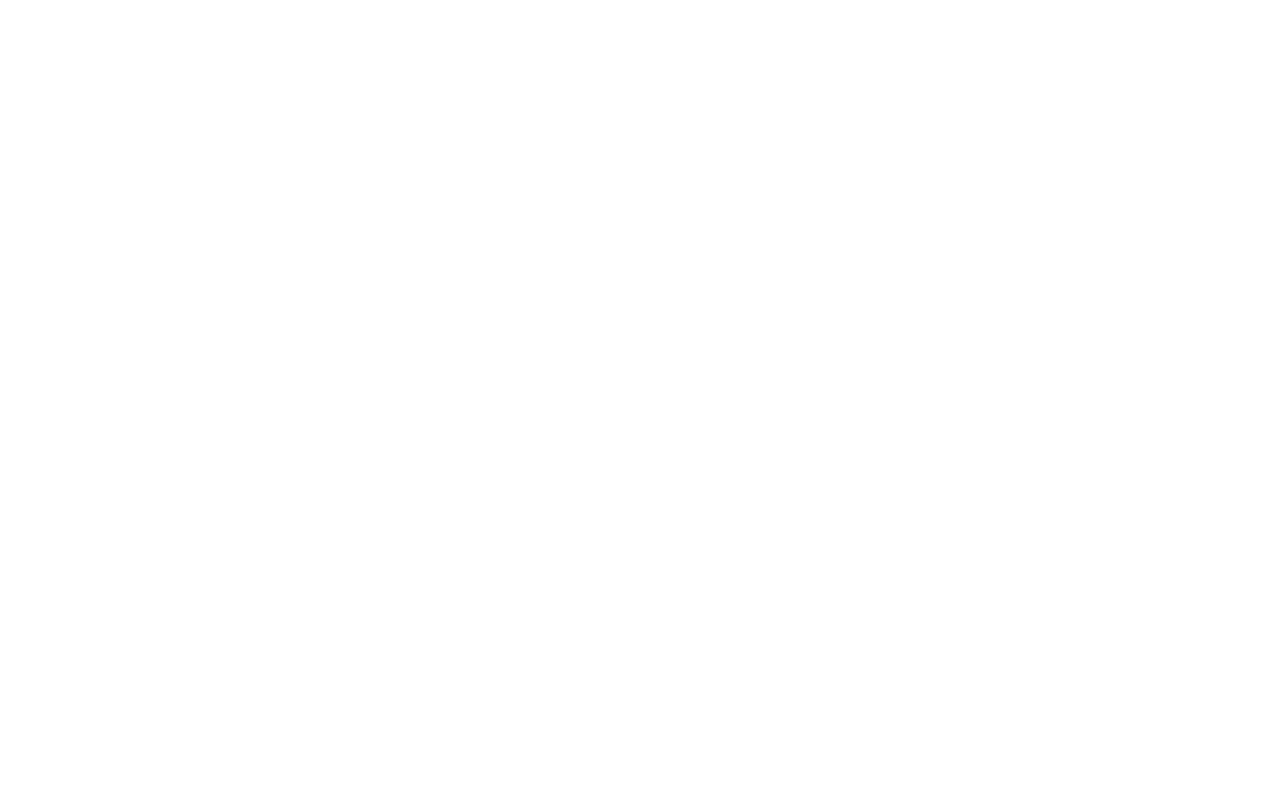
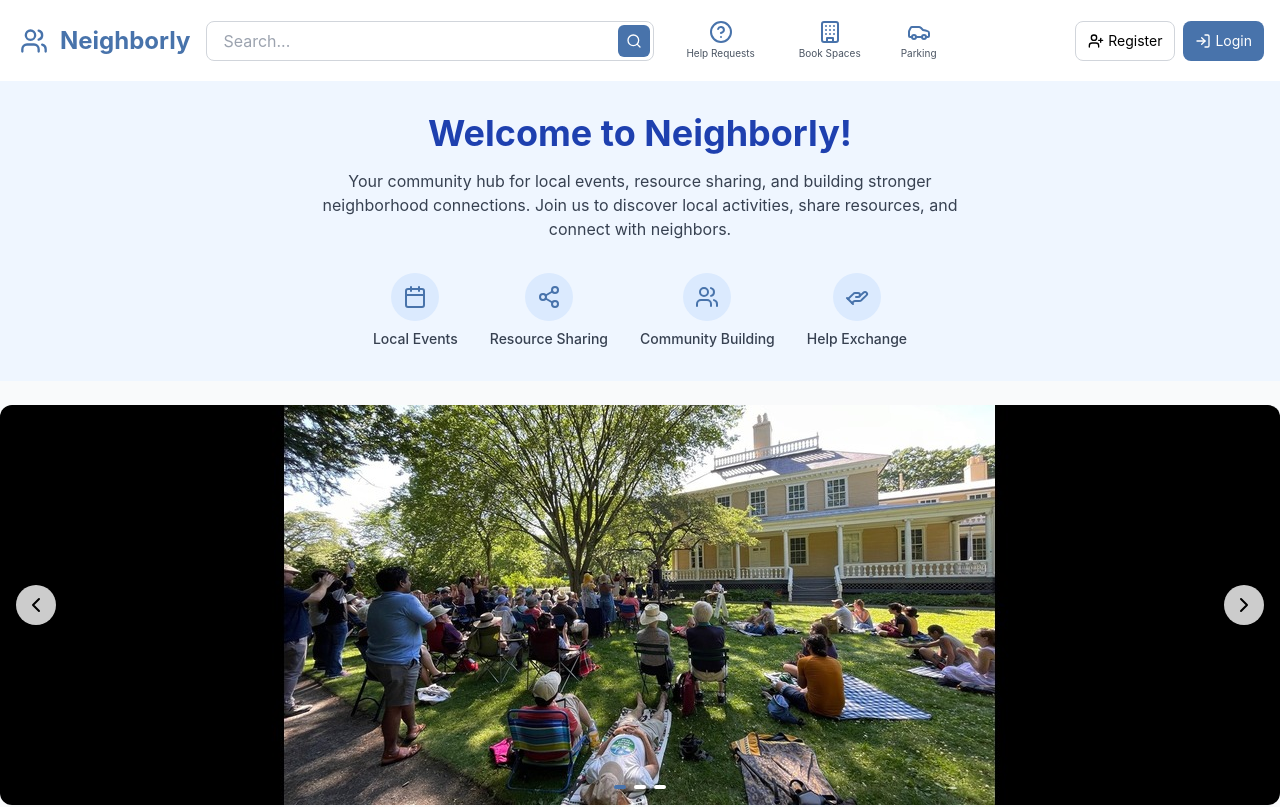
Before and after one commit to vinodhini-kalaichelvan/Neighborly, a React (Create React App) app in the folder Frontend/: page /Homepage in a window 1280 px wide. Before the commit this address had no page. Shown: the top 807 px of the page. Built offline with nearby package versions, Linux system fonts and the light colour scheme.

Commit message:
added dashboard page

```diff
--- a/Frontend/src/App.js
+++ b/Frontend/src/App.js
@@ -13,14 +13,18 @@ import ForgotPassword from "./pages/forgot_password";
 import ResetPassword from "./pages/reset_password";
 import JoinOrCreateCommunity from "./pages/JoinOrCreate";
 import CreateCommunity from "./pages/CreateCommunity";
+import Dashboard from "./pages/Dashboard";
+
 
 function App() {
 return(
     <Router>
       <Routes>
+
        <Route path= "/" element={<MainLayout />}>
-         <Route index element={<Homepage/>} />
+         <Route index element={<Dashboard/>} />
        </Route>
+       <Route path="/Homepage" element={<Homepage />} />
         <Route path="/login" element={<Login />} />
         <Route path="/register" element={<Register />} />
         <Route path="/admin" element={<AdminDashboard />} />
--- /dev/null
+++ b/Frontend/src/pages/Dashboard.js
@@ -0,0 +1,125 @@
+import React, { useState, useEffect } from 'react';
+import { ChevronLeft, ChevronRight, Calendar, Share2, Users, HandHelping } from 'lucide-react';
+
+const Dashboard = () => {
+  const [currentSlide, setCurrentSlide] = useState(0);
+  const carouselImages = [
+    "/poster_05.jpg",
+    "/poster_06.jpg",
+    "/poster_07.jpg"
+  ];
+
+
+  const welcomeFeatures = [
+    { icon: Calendar, text: "Local Events" },
+    { icon: Share2, text: "Resource Sharing" },
+    { icon: Users, text: "Community Building" },
+    { icon: HandHelping, text: "Help Exchange" }
+  ];
+
+  const features = [
+    { title: "Help Requests", description: "Request or offer tools, skills, and services.", link: "/" },
+    { title: "Booking Public Spaces", description: "Easily book or rent spaces across neighborhoods.", link: "/" },
+    { title: "Parking Rentals", description: "Easily share or rent parking spaces across neighborhoods hassle-free.", link: "/" }
+  ];
+
+  useEffect(() => {
+    const timer = setInterval(() => {
+      setCurrentSlide((prev) => (prev + 1) % carouselImages.length);
+    }, 60000);
+    return () => clearInterval(timer);
+  }, [carouselImages.length]);
+
+  const nextSlide = () => {
+    setCurrentSlide((prev) => (prev + 1) % carouselImages.length);
+  };
+
+  const prevSlide = () => {
+    setCurrentSlide((prev) => (prev - 1 + carouselImages.length) % carouselImages.length);
+  };
+
+  return (
+    <div className="min-h-screen bg-gray-50">
+      <div className="bg-blue-50 py-8">
+        <div className="max-w-7xl mx-auto px-4 text-center">
+          <h2 className="text-4xl font-bold text-blue-800 mb-4">Welcome to Neighborly!</h2>
+          <p className="text-gray-700 max-w-2xl mx-auto mb-8">
+            Your community hub for local events, resource sharing, and building stronger neighborhood connections.
+            Join us to discover local activities, share resources, and connect with neighbors.
+          </p>
+
+          <div className="flex justify-center flex-wrap gap-8 mt-6">
+            {welcomeFeatures.map((feature, index) => (
+              <div key={index} className="flex flex-col items-center">
+                <div className="w-12 h-12 rounded-full bg-blue-100 flex items-center justify-center mb-2">
+                  <feature.icon className="w-6 h-6 text-[#4873AB]" />
+                </div>
+                <span className="text-sm font-medium text-gray-700">{feature.text}</span>
+              </div>
+            ))}
+          </div>
+        </div>
+      </div>
+
+      <div className="relative max-w-7xl mx-auto mt-6">
+        <div className="relative h-[400px] overflow-hidden rounded-xl">
+        <div className="absolute flex transition-transform duration-500 ease-in-out h-full"
+      style={{ width: `${carouselImages.length * 100}%`, transform: `translateX(-${currentSlide * (100 / carouselImages.length)}%)` }}>
+      {carouselImages.map((image, index) => (
+        <div key={index} style={{ width: `${100 / carouselImages.length}%` }} className="h-full flex-shrink-0">
+          <img
+            src={image}
+            alt={`Slide ${index + 1}`}
+            className="w-full h-full object-cover"
+          />
+        </div>
+      ))}
+    </div>
+
+          <button
+            onClick={prevSlide}
+            className="absolute left-4 top-1/2 -translate-y-1/2 p-2 bg-white/80 rounded-full shadow-lg hover:bg-white transition-colors"
+          >
+            <ChevronLeft className="w-6 h-6" />
+          </button>
+
+          <button
+            onClick={nextSlide}
+            className="absolute right-4 top-1/2 -translate-y-1/2 p-2 bg-white/80 rounded-full shadow-lg hover:bg-white transition-colors"
+          >
+            <ChevronRight className="w-6 h-6" />
+          </button>
+
+          <div className="absolute bottom-4 left-1/2 -translate-x-1/2 flex space-x-2">
+            {carouselImages.map((_, index) => (
+              <button
+                key={index}
+                onClick={() => setCurrentSlide(index)}
+                className={`w-3 h-1 rounded-full ${
+                  currentSlide === index ? 'bg-[#4873AB]' : 'bg-white'
+                }`}
+              />
+            ))}
+          </div>
+        </div>
+      </div>
+
+      <div className="max-w-7xl mx-auto mt-12 px-4 grid grid-cols-1 md:grid-cols-3 gap-6 pb-12">
+        {features.map((feature, index) => (
+          <div
+            key={index}
+            onClick={() => window.location.href = feature.link}
+            className="bg-white rounded-lg shadow-md hover:shadow-lg transition-shadow cursor-pointer overflow-hidden"
+          >
+            <div className="p-6">
+              <h3 className="text-lg font-semibold text-gray-900 mb-2">{feature.title}</h3>
+              <p className="text-gray-600">{feature.description}</p>
+            </div>
+          </div>
+        ))}
+      </div>
+    </div>
+  );
+};
+
+export default Dashboard;
--- a/Frontend/src/pages/Homepage.js
+++ b/Frontend/src/pages/Homepage.js
@@ -1,5 +1,6 @@
 import React, { useState, useEffect } from 'react';
-import { ChevronLeft, ChevronRight, Calendar, Share2, Users, HandHelping } from 'lucide-react';
+import { ChevronLeft, ChevronRight, Calendar, Share2, Users, HandHelping, Search, UserPlus, LogIn, HelpCircle, Building, Car } from 'lucide-react';
+import { useNavigate } from 'react-router-dom';
 
 const Homepage = () => {
   const [currentSlide, setCurrentSlide] = useState(0);
@@ -9,7 +10,6 @@ const Homepage = () => {
     "/poster_07.jpg"
   ];
 
-
   const welcomeFeatures = [
     { icon: Calendar, text: "Local Events" },
     { icon: Share2, text: "Resource Sharing" },
@@ -18,9 +18,9 @@ const Homepage = () => {
   ];
 
   const features = [
-    { title: "Help Requests", description: "Request or offer tools, skills, and services.", link: "/login" },
-    { title: "Booking Public Spaces", description: "Easily book or rent spaces across neighborhoods.", link: "/login" },
-    { title: "Parking Rentals", description: "Easily share or rent parking spaces across neighborhoods hassle-free.", link: "/login" }
+    { title: "Help Requests", description: "Request or offer tools, skills, and services." },
+    { title: "Booking Public Spaces", description: "Easily book or rent spaces across neighborhoods." },
+    { title: "Parking Rentals", description: "Easily share or rent parking spaces across neighborhoods hassle-free."}
   ];
 
   useEffect(() => {
@@ -38,8 +38,75 @@ const Homepage = () => {
     setCurrentSlide((prev) => (prev - 1 + carouselImages.length) % carouselImages.length);
   };
 
+  const navigate = useNavigate();
+
+  const headerIcons = [
+    { icon: HelpCircle, text: "Help Requests" },
+    { icon: Building, text: "Book Spaces" },
+    { icon: Car, text: "Parking"}
+  ];
+
   return (
     <div className="min-h-screen bg-gray-50">
+      {/* Header and Search Section */}
+      <header className="bg-white shadow-md py-4 w-full">
+        <div className="max-w-7xl mx-auto px-4">
+          <div className="flex items-center justify-between">
+            {/* User Icon, Logo, Search Bar, and Feature Icons */}
+            <div className="flex items-center space-x-4 w-full">
+              <div className="flex items-center space-x-2">
+                <button
+                  className="hover:bg-gray-100 p-1 rounded-lg">
+                  <Users className="h-7 w-7 text-[#4873AB]" />
+                </button >
+                <h1 className="text-2xl font-bold text-[#4873AB] whitespace-nowrap">
+                  Neighborly
+                </h1>
+              </div>
+              <div className="relative w-full max-w-md">
+                <input
+                  type="text"
+                  placeholder="Search..."
+                  className="w-full pl-4 pr-12 h-10 rounded-lg border border-gray-300 focus:outline-none focus:ring-2 focus:ring-[#4873AB] focus:border-transparent"
+                />
+                <button
+                  className="absolute right-1 top-1/2 -translate-y-1/2 h-8 w-8 p-0 flex items-center justify-center bg-[#4873AB] text-white rounded-md hover:bg-blue-600 transition-colors">
+                  <Search className="w-4 h-4" />
+                </button>
+              </div>
+              <div className="flex items-center space-x-4">
+                {headerIcons.map((item, index) => (
+                  <button
+                    key={index}
+                    onClick={() => navigate(item.link)}
+                    className="flex flex-col items-center px-3 py-1 hover:bg-gray-100 rounded-lg transition-colors mx-1"
+                    title={item.text}
+                  >
+                    <item.icon className="w-6.5 h-6.5 text-[#4873AB]" />
+                    <span className="text-[10px] text-gray-600 mt-0.5 whitespace-nowrap">{item.text}</span>
+                  </button>
+                ))}
+              </div>
+            </div>
+
+            {/* Auth Buttons */}
+            <div className="flex items-center space-x-2">
+              <button onClick={() => navigate('/register')}
+                className="flex items-center space-x-1 h-10 px-3 rounded-lg border border-gray-300 hover:bg-gray-50 transition-colors text-sm">
+                <UserPlus className="w-4 h-4" />
+                <span>Register</span>
+              </button>
+              <button onClick={() => navigate('/login')}
+                className="flex items-center space-x-1 h-10 px-3 bg-[#4873AB] text-white rounded-lg hover:bg-blue-600 transition-colors text-sm">
+                <LogIn className="w-4 h-4" />
+                <span>Login</span>
+              </button>
+            </div>
+          </div>
+        </div>
+      </header>
+
+      {/* Homepage Content */}
       <div className="bg-blue-50 py-8">
         <div className="max-w-7xl mx-auto px-4 text-center">
           <h2 className="text-4xl font-bold text-blue-800 mb-4">Welcome to Neighborly!</h2>
@@ -95,9 +162,7 @@ const Homepage = () => {
               <button
                 key={index}
                 onClick={() => setCurrentSlide(index)}
-                className={`w-3 h-1 rounded-full ${
-                  currentSlide === index ? 'bg-[#4873AB]' : 'bg-white'
-                }`}
+                className={`w-3 h-1 rounded-full ${currentSlide === index ? 'bg-[#4873AB]' : 'bg-white'}`}
               />
             ))}
           </div>
@@ -108,7 +173,7 @@ const Homepage = () => {
         {features.map((feature, index) => (
           <div
             key={index}
-            onClick={() => window.location.href = feature.link}
+
             className="bg-white rounded-lg shadow-md hover:shadow-lg transition-shadow cursor-pointer overflow-hidden"
           >
             <div className="p-6">
--- a/Frontend/src/pages/Mainlayout.js
+++ b/Frontend/src/pages/Mainlayout.js
@@ -1,15 +1,29 @@
-import React from 'react';
+import React, { useState } from 'react';
 import { Outlet, useNavigate } from 'react-router-dom';
-import { Search, UserPlus, LogIn, Users, HelpCircle, Building, Car } from 'lucide-react';
+import { Search, Users, HelpCircle, Building, Car, Bell, User, LogOut, X } from 'lucide-react';
 
 const MainLayout = () => {
   const navigate = useNavigate();
+  const [isSidebarOpen, setIsSidebarOpen] = useState(false);
 
   const headerIcons = [
-    { icon: HelpCircle, text: "Help Requests", link: "/login" },
-    { icon: Building, text: "Book Spaces", link: "/login" },
-    { icon: Car, text: "Parking", link: "/login" }
+    { icon: HelpCircle, text: "Help Requests", link: "/" },
+    { icon: Building, text: "Book Spaces", link: "/" },
+    { icon: Car, text: "Parking", link: "/" },
+    { icon: Bell, text: "Notifications", link: "/notifications" },
+    {
+      icon: User,
+      text: "Profile",
+      onClick: () => setIsSidebarOpen(true),
+      link: null
+    }
   ];
+
+  const handleLogout = () => {
+    // Add logout logic here
+    navigate('/Homepage');
+    setIsSidebarOpen(false);
+  };
 
   return (
     <div className="min-h-screen bg-gray-50">
@@ -21,7 +35,7 @@ const MainLayout = () => {
             <div className="flex items-center space-x-4 w-full">
               <div className="flex items-center space-x-2">
                 <button
-                  onClick={() => navigate('/login')}
+                  onClick={() => navigate('/Dashboard')}
                   className="hover:bg-gray-100 p-1 rounded-lg">
                   <Users className="h-7 w-7 text-[#4873AB]" />
                 </button>
@@ -44,38 +58,61 @@ const MainLayout = () => {
                 {headerIcons.map((item, index) => (
                   <button
                     key={index}
-                    onClick={() => navigate(item.link)}
+                    onClick={item.onClick || (() => item.link && navigate(item.link))}
                     className="flex flex-col items-center px-3 py-1 hover:bg-gray-100 rounded-lg transition-colors mx-1"
                     title={item.text}
                   >
-                    <item.icon className="w-6.5 h-6.5 text-[#4873AB]" />
+                    <item.icon className="w-6 h-6 text-[#4873AB]" />
                     <span className="text-[10px] text-gray-600 mt-0.5 whitespace-nowrap">{item.text}</span>
                   </button>
                 ))}
               </div>
             </div>
-
-            {/* Auth Buttons */}
-            <div className="flex items-center space-x-2">
-              <button onClick={() => navigate('/register')}
-                className="flex items-center space-x-1 h-10 px-3 rounded-lg border border-gray-300 hover:bg-gray-50 transition-colors text-sm">
-                <UserPlus className="w-4 h-4" />
-                <span>Register</span>
-              </button>
-              <button onClick={() => navigate('/login')}
-                className="flex items-center space-x-1 h-10 px-3 bg-[#4873AB] text-white rounded-lg hover:bg-blue-600 transition-colors text-sm">
-                <LogIn className="w-4 h-4" />
-                <span>Login</span>
-              </button>
-            </div>
           </div>
         </div>
       </header>
+
+      {/* Overlay with fade animation */}
+      <div
+        className={`fixed inset-0 bg-black transition-opacity duration-300 ${
+          isSidebarOpen ? 'opacity-50 z-40' : 'opacity-0 -z-10'
+        }`}
+        onClick={() => setIsSidebarOpen(false)}
+      />
+
+      {/* Sidebar with slide animation */}
+      <div
+        className={`fixed top-0 right-0 h-full w-64 bg-white shadow-lg transform transition-transform duration-300 ease-in-out z-50 ${
+          isSidebarOpen ? 'translate-x-0' : 'translate-x-full'
+        }`}
+      >
+        <div className="p-4">
+          <div className="flex justify-between items-center mb-6">
+            <h2 className="text-xl font-semibold">Profile</h2>
+            <button
+              onClick={() => setIsSidebarOpen(false)}
+              className="p-2 hover:bg-gray-100 rounded-full transition-colors"
+            >
+              <X className="w-5 h-5 text-gray-600" />
+            </button>
+          </div>
+
+          <button
+            onClick={handleLogout}
+            className="flex items-center space-x-2 w-full p-3 hover:bg-gray-100 rounded-lg transition-colors"
+          >
+            <LogOut className="w-5 h-5 text-gray-600" />
+            <span className="text-gray-600">Logout</span>
+          </button>
+        </div>
+      </div>
+
       {/* Outlet for page content */}
-      <main className='pt-6'>
+      <main className="pt-6">
         <Outlet />
       </main>
     </div>
   );
 };
+
 export default MainLayout;
```
Lines whose indentation alone changed are shown as unchanged.
